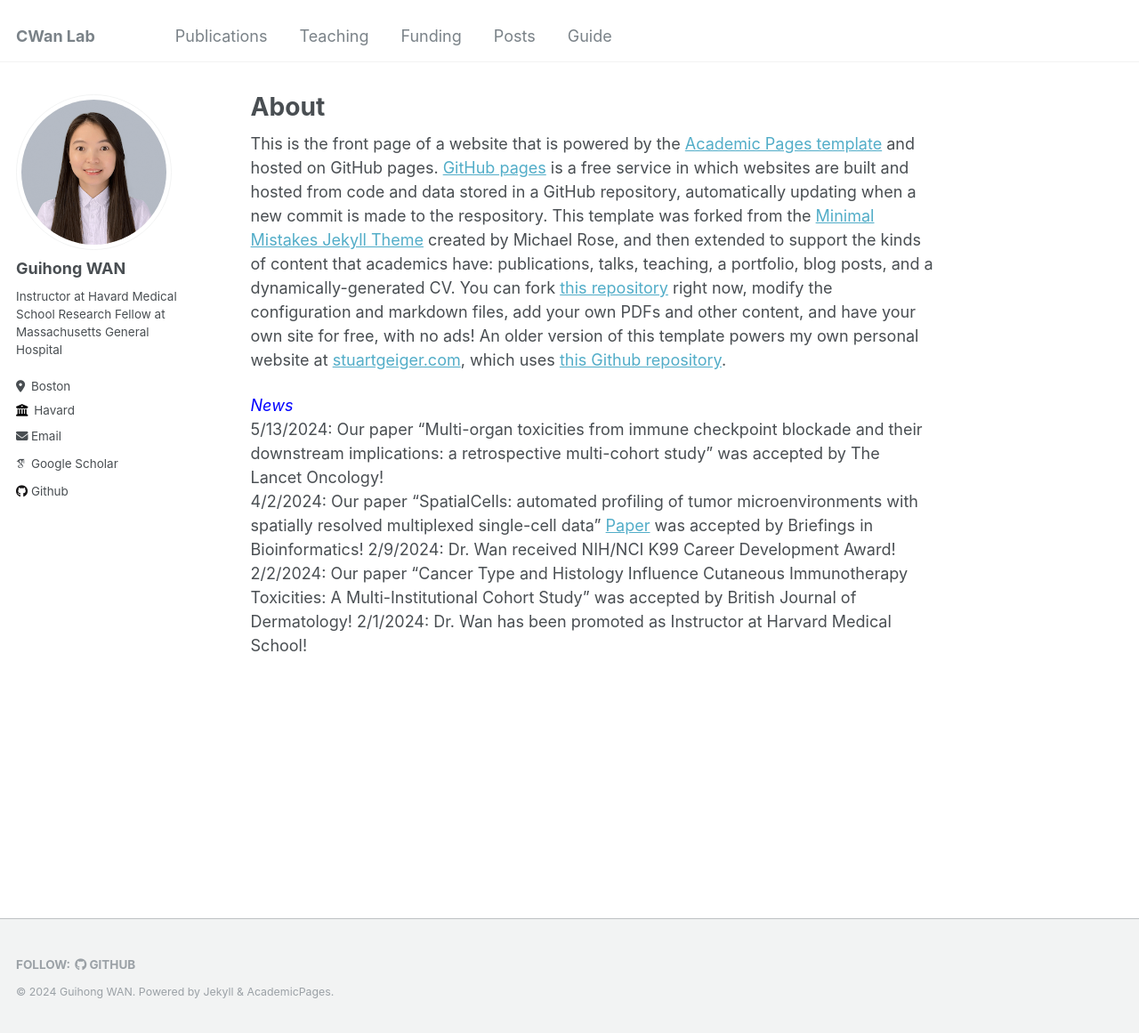
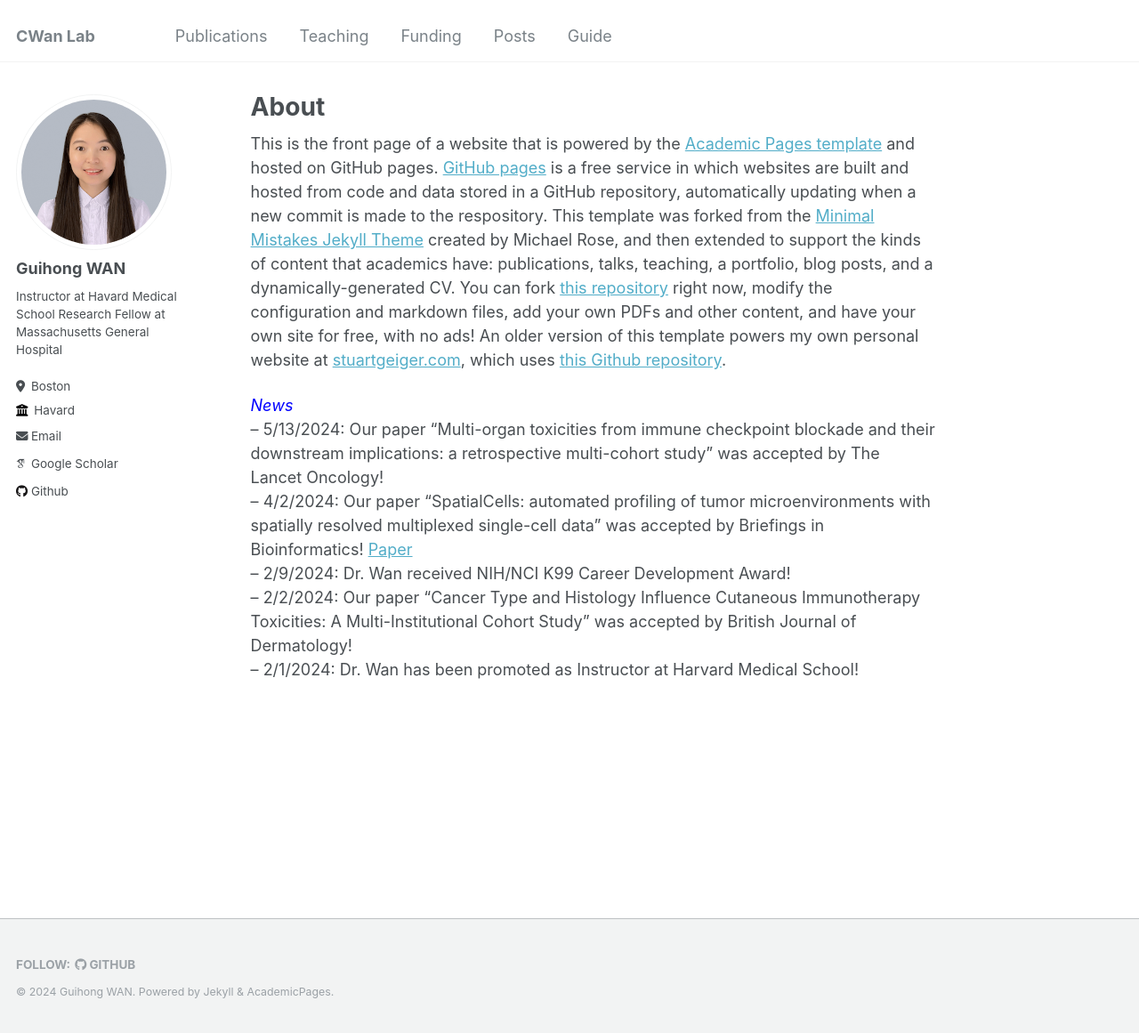
Before and after one commit to cwanlab/cwanlab.github.io, a Jekyll site: the page built from _pages/about.md, in a window 1280 px wide and 1161 px high. Shown: the whole window at 89% size. Built offline with Jekyll 4.4.1, drawn with Linux system fonts in a browser that asks for light colours; some web fonts are replaced.

```diff
--- a/_pages/about.md
+++ b/_pages/about.md
@@ -11,9 +11,8 @@ This is the front page of a website that is powered by the [Academic Pages templ
 
 
 <span style="color:blue">*News*</span>
-5/13/2024: Our paper "Multi-organ toxicities from immune checkpoint blockade and their downstream implications: a retrospective multi-cohort study" was accepted by The Lancet Oncology!
-4/2/2024: Our paper "SpatialCells: automated profiling of tumor microenvironments with spatially resolved multiplexed single-cell data"
-[Paper](https://academic.oup.com/bib/article/25/3/bbae189/7663435) was accepted by Briefings in Bioinformatics!
-2/9/2024: Dr. Wan received NIH/NCI K99 Career Development Award!
-2/2/2024: Our paper "Cancer Type and Histology Influence Cutaneous Immunotherapy Toxicities: A Multi-Institutional Cohort Study" was accepted by British Journal of Dermatology!
-2/1/2024: Dr. Wan has been promoted as Instructor at Harvard Medical School!
+– 5/13/2024: Our paper "Multi-organ toxicities from immune checkpoint blockade and their downstream implications: a retrospective multi-cohort study" was accepted by The Lancet Oncology!
+– 4/2/2024: Our paper "SpatialCells: automated profiling of tumor microenvironments with spatially resolved multiplexed single-cell data" was accepted by Briefings in Bioinformatics! [Paper](https://academic.oup.com/bib/article/25/3/bbae189/7663435)
+– 2/9/2024: Dr. Wan received NIH/NCI K99 Career Development Award!
+– 2/2/2024: Our paper "Cancer Type and Histology Influence Cutaneous Immunotherapy Toxicities: A Multi-Institutional Cohort Study" was accepted by British Journal of Dermatology!
+– 2/1/2024: Dr. Wan has been promoted as Instructor at Harvard Medical School!
```
